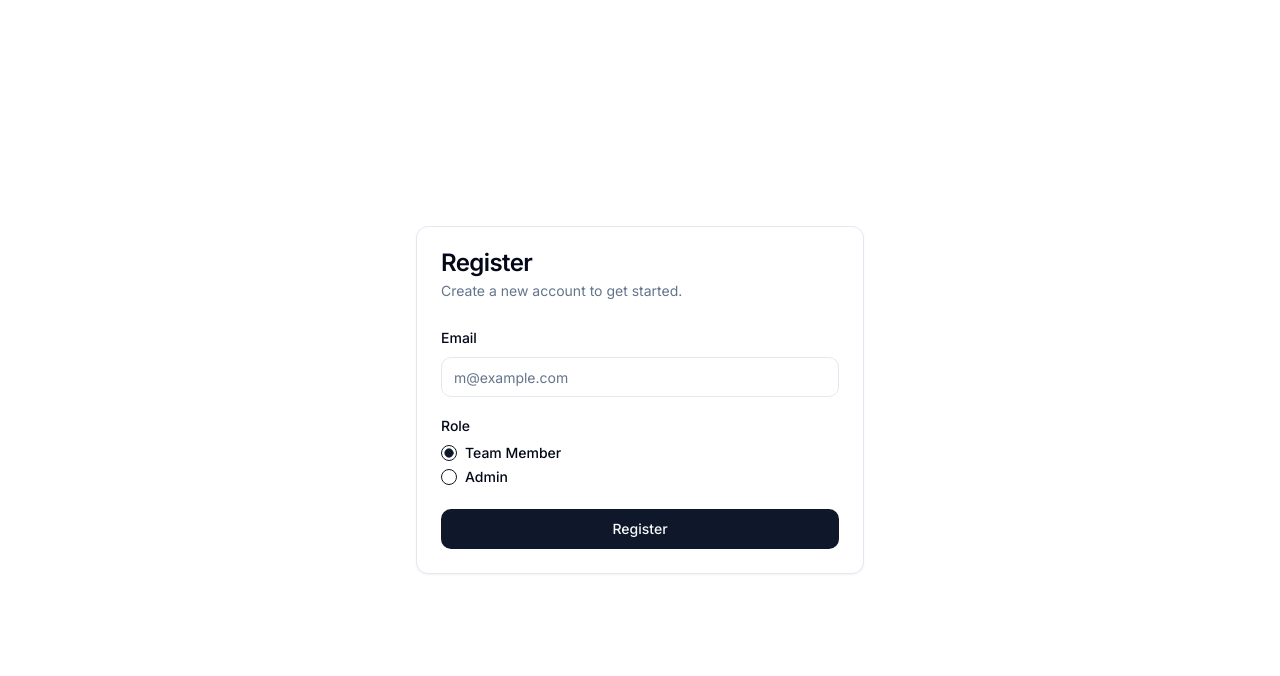
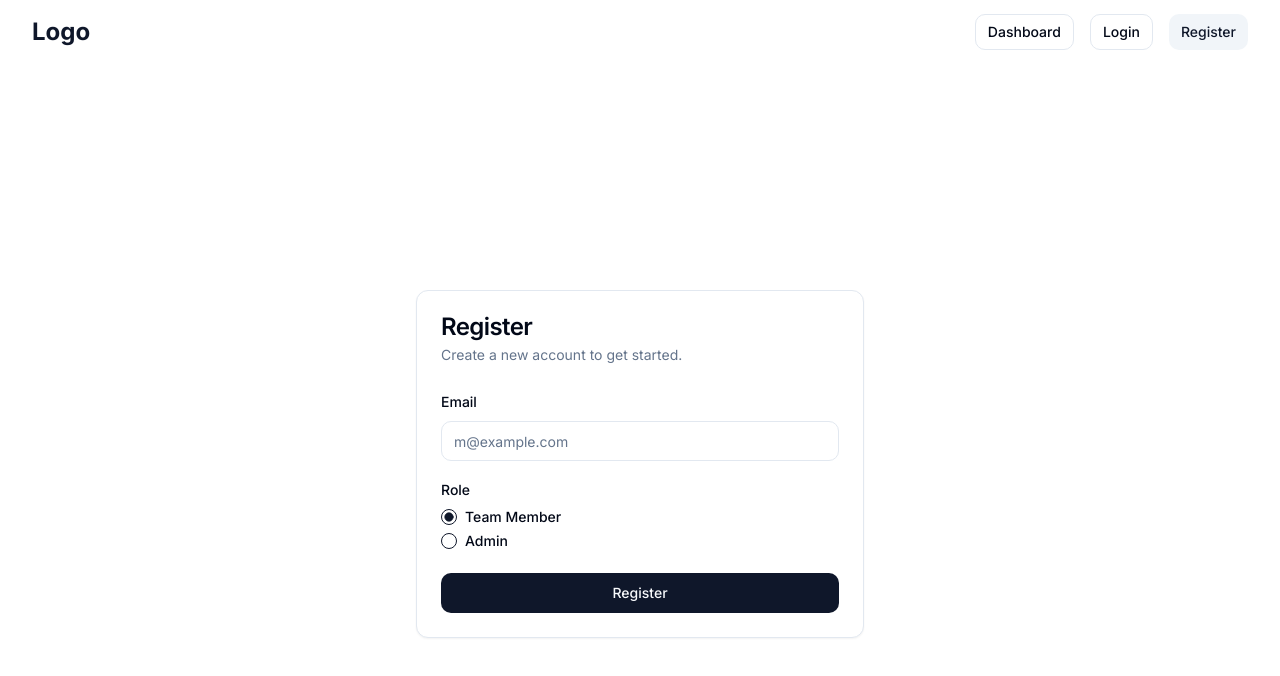
Before and after one commit to AkshaysProjects/products-roll-based-auth, a Next.js app: page /register in a window 1280 px wide. Shown: the top 676 px of the page. Built offline with nearby package versions, Linux system fonts and the light colour scheme; no server answers.

Commit message:
Add navbar and authentication

```diff
--- a/package.json
+++ b/package.json
@@ -15,6 +15,7 @@
     "@radix-ui/react-radio-group": "^1.2.0",
     "@radix-ui/react-slot": "^1.1.0",
     "@radix-ui/react-toast": "^1.2.1",
+    "@tanstack/react-query": "^5.52.1",
     "axios": "^1.7.5",
     "class-variance-authority": "^0.7.0",
     "clsx": "^2.1.1",
--- a/src/app/layout.tsx
+++ b/src/app/layout.tsx
@@ -1,3 +1,6 @@
+import Navbar from "@/components/NavBar";
+import Loaders from "@/loaders/Loaders";
+import Providers from "@/providers/Providers";
 import type { Metadata } from "next";
 import { Inter } from "next/font/google";
 import "./globals.css";
@@ -16,7 +19,15 @@ export default function RootLayout({
 }>) {
   return (
     <html lang="en">
-      <body className={inter.className}>{children}</body>
+      <body className={inter.className}>
+        {" "}
+        <Providers>
+          <Loaders>
+            <Navbar />
+            {children}
+          </Loaders>
+        </Providers>
+      </body>
     </html>
   );
 }
--- a/src/components/Dashboard.tsx
+++ b/src/components/Dashboard.tsx
@@ -8,7 +8,7 @@ import {
 } from "@/components/ui/card";
 import { getProducts } from "@/utils/products";
 import { formatDistanceToNow } from "date-fns";
-import Image from "next/image";
+import Image from "next/legacy/image";
 
 export default async function Dashboard() {
   const products = await getProducts();
@@ -30,8 +30,7 @@ export default async function Dashboard() {
                   src={product.image}
                   alt={product.name}
                   layout="fill"
-                  objectFit="cover"
-                  className="rounded-t-lg"
+                  className="object-cover rounded-t-lg"
                   priority
                 />
               </div>
--- /dev/null
+++ b/src/components/NavBar.tsx
@@ -0,0 +1,103 @@
+"use client";
+
+import { Button } from "@/components/ui/button";
+import useAuth from "@/hooks/useAuth";
+import { MenuIcon, XIcon } from "lucide-react";
+import Link from "next/link";
+import { usePathname } from "next/navigation";
+import { useState } from "react";
+
+export default function Navbar() {
+  const { isAuthenticated, isAdmin } = useAuth();
+  const pathname = usePathname();
+  const [isMenuOpen, setIsMenuOpen] = useState(false);
+
+  const NavButton = ({
+    href,
+    children,
+  }: {
+    href: string;
+    children: React.ReactNode;
+  }) => {
+    const isActive = pathname === href;
+    return (
+      <Link href={href} passHref>
+        <Button
+          variant={isActive ? "secondary" : "outline"}
+          size="sm"
+          className={`${
+            isActive ? "bg-secondary" : ""
+          } text-sm font-medium transition-colors hover:bg-secondary`}
+        >
+          {children}
+        </Button>
+      </Link>
+    );
+  };
+
+  return (
+    <nav className="bg-background shadow">
+      <div className="max-w-7xl mx-auto px-4 sm:px-6 lg:px-8">
+        <div className="flex justify-between h-16">
+          <div className="flex-shrink-0 flex items-center">
+            <Link href="/" className="text-2xl font-bold text-primary">
+              Logo
+            </Link>
+          </div>
+
+          <div className="hidden sm:ml-6 sm:flex sm:items-center sm:space-x-4">
+            {isAuthenticated && isAdmin && (
+              <NavButton href="/pending-requests">Pending Requests</NavButton>
+            )}
+            {isAuthenticated && !isAdmin && (
+              <NavButton href="/my-submissions">My Submissions</NavButton>
+            )}
+            <NavButton href="/dashboard">Dashboard</NavButton>
+            {!isAuthenticated && (
+              <>
+                <NavButton href="/login">Login</NavButton>
+                <NavButton href="/register">Register</NavButton>
+              </>
+            )}
+          </div>
+
+          <div className="flex items-center sm:hidden">
+            <Button
+              variant="ghost"
+              size="sm"
+              className="inline-flex items-center justify-center rounded-md text-gray-400 hover:text-gray-500 hover:bg-gray-100 focus:outline-none focus:ring-2 focus:ring-inset focus:ring-primary"
+              onClick={() => setIsMenuOpen(!isMenuOpen)}
+            >
+              <span className="sr-only">Open main menu</span>
+              {isMenuOpen ? (
+                <XIcon className="block h-6 w-6" aria-hidden="true" />
+              ) : (
+                <MenuIcon className="block h-6 w-6" aria-hidden="true" />
+              )}
+            </Button>
+          </div>
+        </div>
+      </div>
+
+      {isMenuOpen && (
+        <div className="sm:hidden">
+          <div className="pt-2 pb-3 space-y-1 px-4">
+            {isAuthenticated && isAdmin && (
+              <NavButton href="/pending-requests">Pending Requests</NavButton>
+            )}
+            {isAuthenticated && !isAdmin && (
+              <NavButton href="/my-submissions">My Submissions</NavButton>
+            )}
+            <NavButton href="/dashboard">Dashboard</NavButton>
+            {!isAuthenticated && (
+              <>
+                <NavButton href="/login">Login</NavButton>
+                <NavButton href="/register">Register</NavButton>
+              </>
+            )}
+          </div>
+        </div>
+      )}
+    </nav>
+  );
+}
--- /dev/null
+++ b/src/hooks/useAuth.tsx
@@ -0,0 +1,38 @@
+import { UserRole } from "@/enums/user_role";
+import { User } from "@/types/user";
+import api from "@/utils/api";
+import { useQuery } from "@tanstack/react-query";
+import { useState } from "react";
+
+// Custom hook to manage authentication and authorization
+export default function useAuth() {
+  const [isAuthenticated, setIsAuthenticated] = useState(false);
+  const [isAdmin, setIsAdmin] = useState(false);
+
+  const fetchUserDetails = async (): Promise<User | null> => {
+    return api
+      .get<User>("/api/user")
+      .then((res) => {
+        setIsAuthenticated(true);
+        setIsAdmin(res.data.role === UserRole.ADMIN);
+        return res.data;
+      })
+      .catch(() => {
+        setIsAuthenticated(false);
+        setIsAdmin(false);
+        return null;
+      });
+  };
+
+  const query = useQuery({
+    queryKey: ["auth"],
+    queryFn: fetchUserDetails,
+    retry: false,
+  });
+
+  return {
+    ...query,
+    isAuthenticated,
+    isAdmin,
+  };
+}
--- /dev/null
+++ b/src/loaders/AuthLoader.tsx
@@ -0,0 +1,12 @@
+import Spinner from "@/components/Spinner";
+import useAuth from "@/hooks/useAuth";
+
+export default function AuthLoader({
+  children,
+}: {
+  children: React.ReactNode;
+}) {
+  const { isLoading } = useAuth();
+  if (isLoading) return <Spinner />;
+  return <>{children}</>;
+}
--- /dev/null
+++ b/src/loaders/Loaders.tsx
@@ -0,0 +1,11 @@
+"use client";
+
+import AuthLoader from "@/loaders/AuthLoader";
+
+export default function Loaders({ children }: { children: React.ReactNode }) {
+  return (
+    <>
+      <AuthLoader>{children}</AuthLoader>
+    </>
+  );
+}
--- /dev/null
+++ b/src/providers/Providers.tsx
@@ -0,0 +1,5 @@
+import QueryProvider from "@/providers/QueryProvider";
+
+export default function Providers({ children }: { children: React.ReactNode }) {
+  return <QueryProvider>{children}</QueryProvider>;
+}
--- /dev/null
+++ b/src/providers/QueryProvider.tsx
@@ -0,0 +1,15 @@
+"use client";
+
+import { QueryClient, QueryClientProvider } from "@tanstack/react-query";
+
+const queryClient = new QueryClient();
+
+export default function QueryProvider({
+  children,
+}: {
+  children: React.ReactNode;
+}) {
+  return (
+    <QueryClientProvider client={queryClient}>{children}</QueryClientProvider>
+  );
+}
--- /dev/null
+++ b/src/types/user.ts
@@ -0,0 +1,14 @@
+export interface User {
+  _id: string;
+  email: string;
+  emailVerified: boolean;
+  role: UserRole;
+  pendingChanges: number;
+  approvedChanges: number;
+  rejectedChanges: number;
+}
+
+export enum UserRole {
+  ADMIN = "admin",
+  MEMBER = "member",
+}
```
Also changed, not shown: src/app/product/[id]/page.tsx (added), 1 other file (tests, documents, lock files or other folders).
